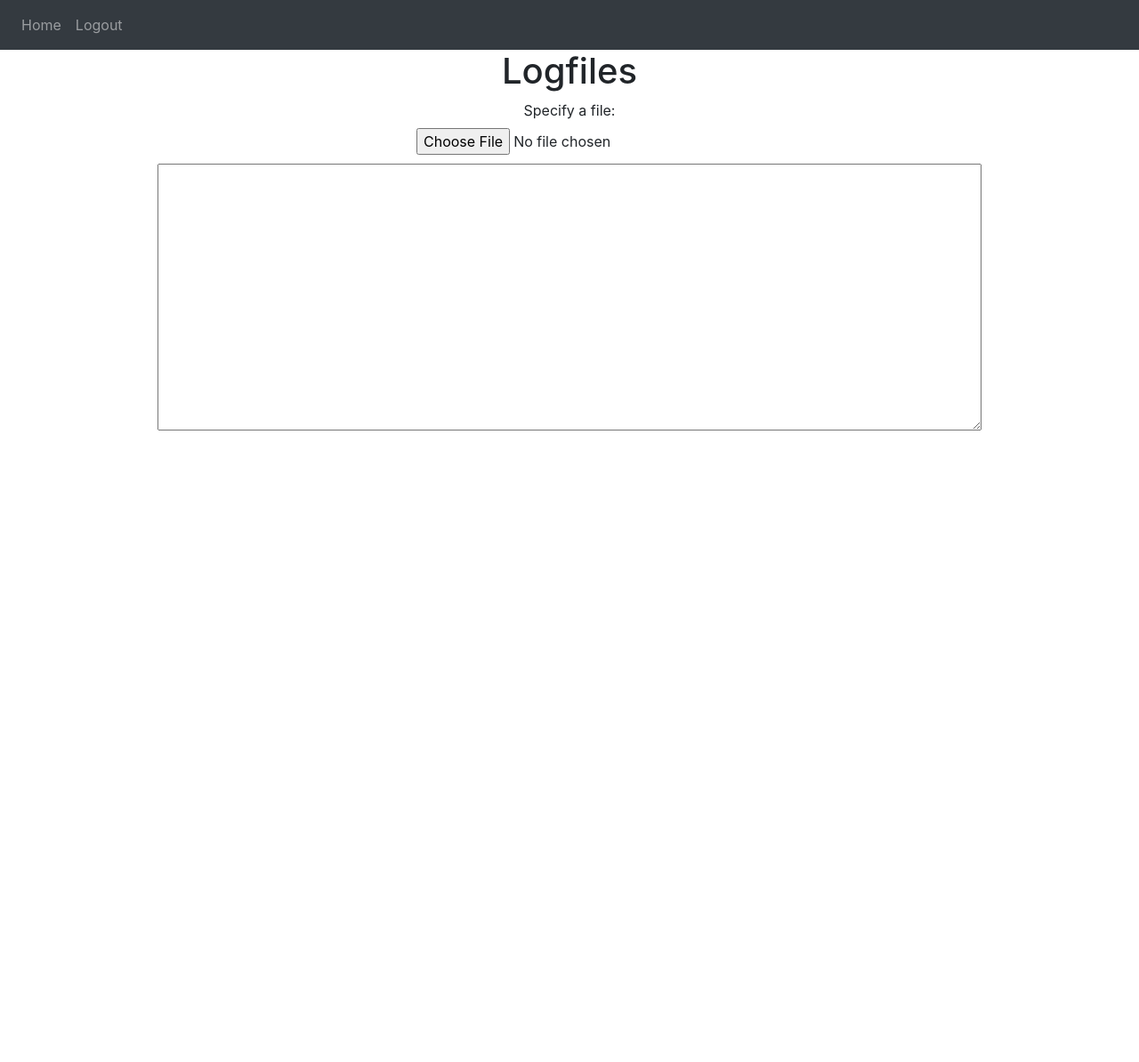
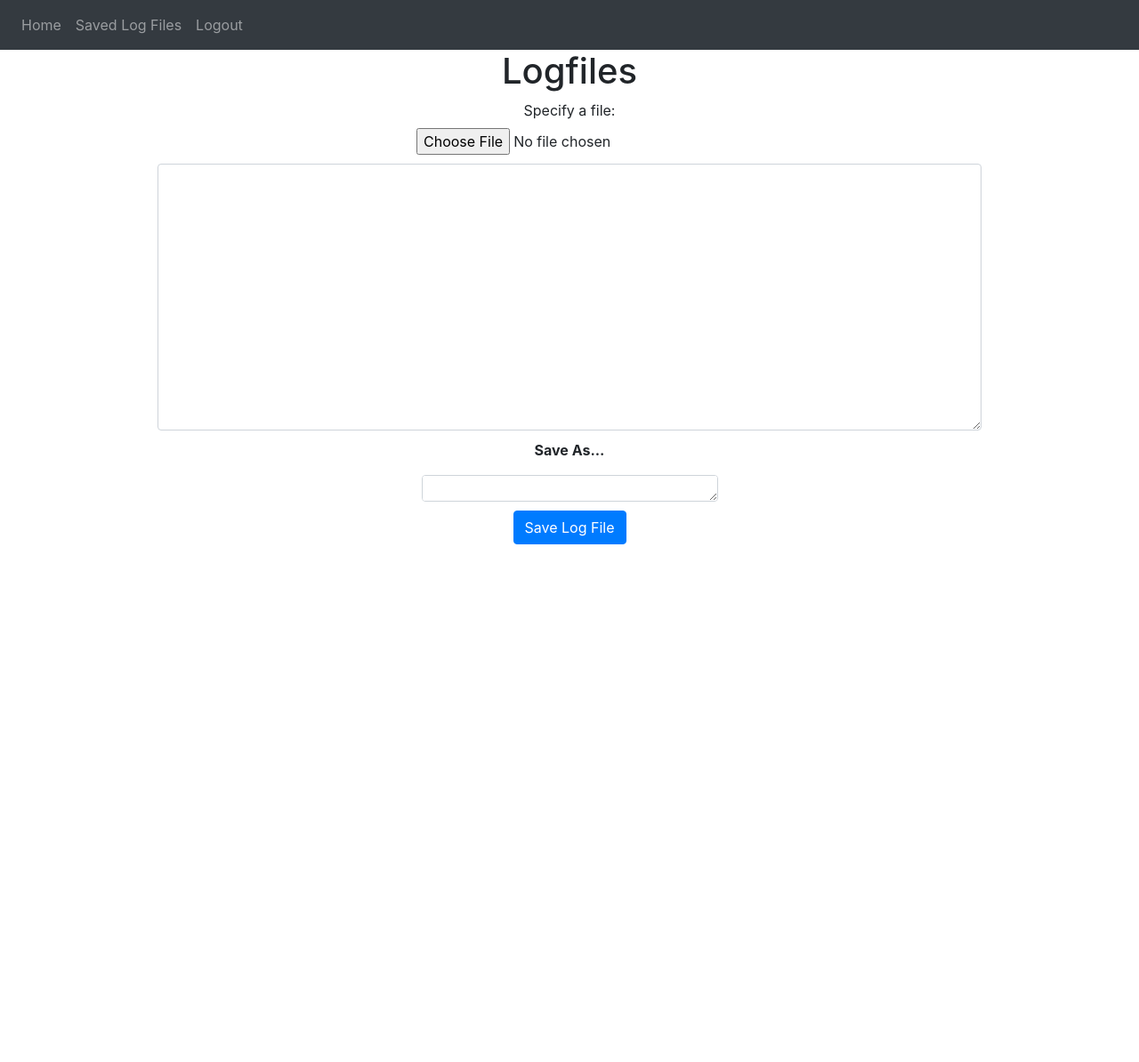
Before and after one commit to cmbilly8/Flask-Trace-Logger, a Flask app: page / in a window 1280 px wide. Shown: the whole page at 89% size. After the commit the page ends 612 px from the top, so only its background shows below. Run offline with Flask 2, Linux system fonts and the light colour scheme; the visitor is signed in with stand-in values (Sample User, id 1); some libraries are stand-ins or nearby versions.

Commit message:
Add text box for method name, Add feature to save the uploaded logs as text

```diff
--- a/website/auth.py
+++ b/website/auth.py
@@ -52,9 +52,10 @@ def sign_up():
         elif password1 != password2:
             flash('Passwords do not match.', category='error')
         else:
-            db.session.add(User(email=email, userName=userName, password=generate_password_hash(password1, method='sha256')))
+            newUser = User(email=email, userName=userName, password=generate_password_hash(password1, method='sha256'))
+            db.session.add(newUser)
             db.session.commit()
-            login_user(user, remember=True)
+            login_user(newUser, remember=True)
             flash('Success! Account created.', category='success')
             return redirect(url_for('views.index'))
 
--- a/website/models.py
+++ b/website/models.py
@@ -6,7 +6,7 @@ class LogFile(db.Model):
     id = db.Column(db.Integer, primary_key=True)
     data = db.Column(db.String(30000))
     methodName = db.Column(db.String(70))
-    runDate = db.Column(db.DateTime(timezone=True))
+    date = db.Column(db.DateTime(timezone=True))
     user_id = db.Column(db.Integer, db.ForeignKey('user.id'))
 
 
--- a/website/static/css/styles.css
+++ b/website/static/css/styles.css
@@ -2,12 +2,20 @@
     cursor: pointer;
   }
 
-textarea#content-target {
+textarea#logFile {
     width: 85%;
     height: 300px;
   }
 
+textarea#methodName {
+  width: 30%;
+  height: 30px;
+}
+
 div.log-preview {
     margin: 10px;
-    height: 1000px;
   }
+
+button.saveLogFilesBtn {
+  margin: 10px;
+}
--- a/website/static/scripts/loadFile.js
+++ b/website/static/scripts/loadFile.js
@@ -5,7 +5,7 @@ function getFile(event) {
   const input = event.target
 if ('files' in input && input.files.length > 0) {
     placeFileContent(
-    document.getElementById('content-target'),
+    document.getElementById('logFile'),
     input.files[0])
 }
 }
--- a/website/templates/base.html
+++ b/website/templates/base.html
@@ -36,6 +36,7 @@
         <div class="navbar-nav">
           {% if user.is_authenticated %}
           <a class="nav-item nav-link" id="home" href="/">Home</a>
+          <a class="nav-item nav-link" id="saved_logs" href="/saved_logs">Saved Log Files</a>
           <a class="nav-item nav-link" id="logout" href="/logout">Logout</a>
           {% else %}
           <a class="nav-item nav-link" id="signUp" href="/sign_up">Sign Up</a>
--- a/website/templates/index.html
+++ b/website/templates/index.html
@@ -2,21 +2,18 @@
 {% block title %}Home{% endblock %}
 {% block content %}
     <h1 align="center">Logfiles</h1>
-    <ul class="list-group list-group-flush" id="notes">
-      {% for note in user.LogFiles %}
-      <li class="list-group-item">
-        {{ LogFile.data }}
-      </li>
-      {% endfor %}
-    </ul>
-    <form method="POST">
-      <div class="file-selector" align="center">
+    <div class="file-selector" align="center">
         <label for="input-file">Specify a file:</label><br>
         <input type="file" id="input-file">
-       </div>
-       <div align="center" class="log-preview">
-        <textarea id="content-target"></textarea>
-       </div>
-
+    </div>
+    <form method="POST">
+      <div align="center" class="log-preview">
+        <textarea name="logFile" id="logFile" class="form-control"></textarea>
+      </div>
+      <div align="center">
+        <p><strong>Save As...</strong></p>
+        <textarea name="methodName" id="methodName" class="form-control"></textarea>
+        <button type="Save" class="btn btn-primary saveLogFilesBtn">Save Log File</button>
+      </div>
     </form>
     {% endblock %}
--- a/website/views.py
+++ b/website/views.py
@@ -1,14 +1,28 @@
 from flask import Blueprint, render_template, request, flash, redirect, url_for
 from flask_login import login_user, login_required, logout_user, current_user
+from .models import LogFile
+from . import db
 
 views = Blueprint('views', __name__)
 
-@views.route('/')
+@views.route('/', methods=['GET', 'POST'])
 @login_required
 def index():
+    if request.method == 'POST':
+        logFile = request.form.get('logFile')
+        methodName = request.form.get('methodName')
+        if len(logFile) < -1:
+            flash('Can not save empty file', category='error')
+        else:
+            new_logFile = LogFile(data=logFile, user_id = current_user.id, methodName=methodName)
+            db.session.add(new_logFile)
+            db.session.commit()
+            flash('Log Saved!', category='success')
+
+
     return render_template('index.html', user=current_user)
 
 @views.route('/saved_logs')
 @login_required
-def upload_file():
+def saved_logs():
     return render_template('saved_logs.html', user=current_user)
```
Also changed, not shown: website/templates/saved_logs.html (+9 -6 lines), README.md.
